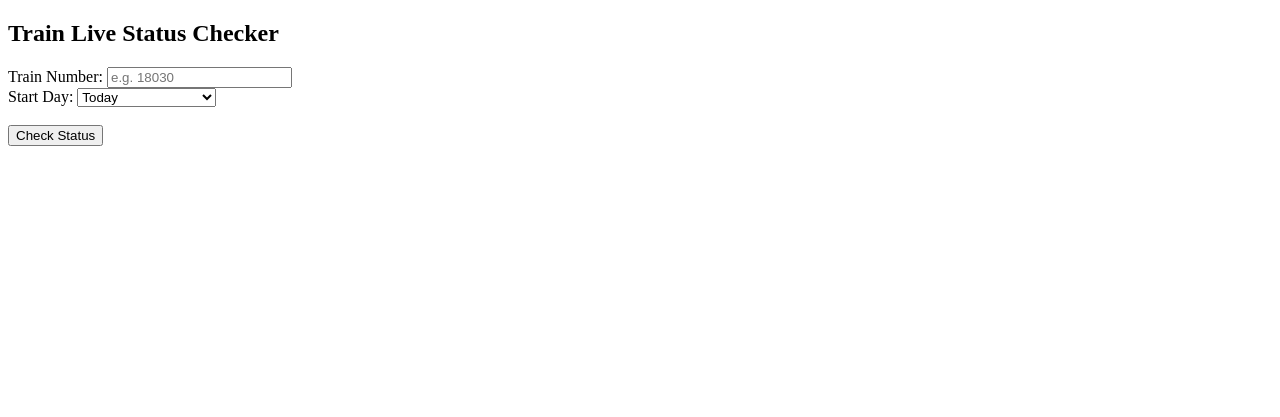
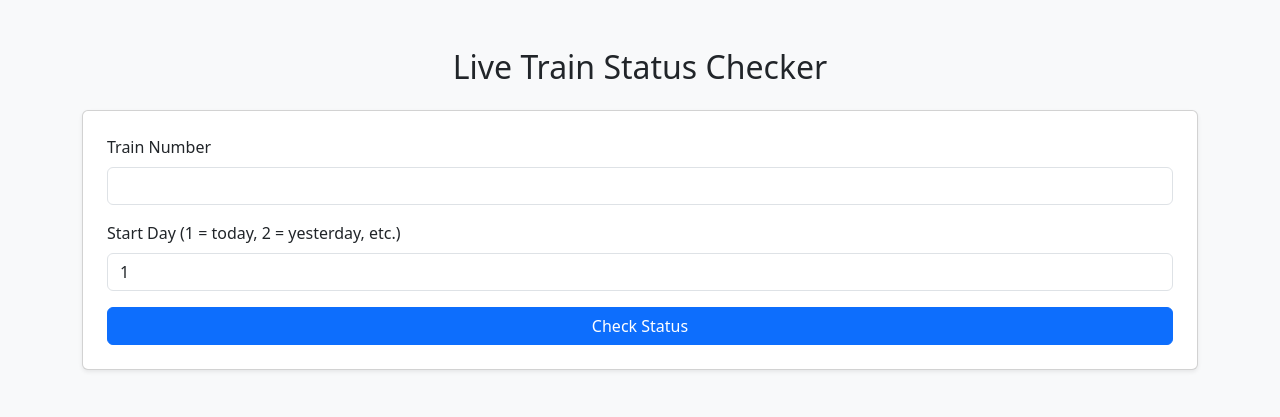
Before and after one commit to jituraj2/train-running-status, a Flask app: page / in a window 1280 px wide. Shown: the top 417 px of the page. Run offline with Flask 3, Linux system fonts and the light colour scheme.

Commit message:
Update index.html

```diff
--- a/templates/index.html
+++ b/templates/index.html
@@ -1,34 +1,79 @@
 <!DOCTYPE html>
-<html>
+<html lang="en">
 <head>
-  <title>Train Live Status</title>
+    <meta charset="UTF-8">
+    <title>Live Train Status</title>
+    <meta name="viewport" content="width=device-width, initial-scale=1">
+    <link href="https://cdn.jsdelivr.net/npm/bootstrap@5.3.3/dist/css/bootstrap.min.css" rel="stylesheet">
 </head>
-<body>
-  <h2>Train Live Status Checker</h2>
-  <label>Train Number:</label>
-  <input type="text" id="trainNo" placeholder="e.g. 18030"><br>
-  <label>Start Day:</label>
-  <select id="startDay">
-    <option value="1">Today</option>
-    <option value="2">Tomorrow</option>
-    <option value="3">Day after Tomorrow</option>
-  </select><br><br>
-  <button onclick="fetchLiveStatus()">Check Status</button>
+<body class="bg-light">
+    <div class="container py-5">
+        <h2 class="text-center mb-4">Live Train Status Checker</h2>
+
+        <div class="card p-4 shadow-sm">
+            <form id="trainForm">
+                <div class="mb-3">
+                    <label for="trainNo" class="form-label">Train Number</label>
+                    <input type="text" class="form-control" id="trainNo" required>
+                </div>
+                <div class="mb-3">
+                    <label for="startDay" class="form-label">Start Day (1 = today, 2 = yesterday, etc.)</label>
+                    <input type="number" class="form-control" id="startDay" min="1" max="3" value="1" required>
+                </div>
+                <button type="submit" class="btn btn-primary w-100">Check Status</button>
+            </form>
+        </div>
+
+        <div id="resultContainer" class="mt-4" style="display: none;">
+            <div class="card p-4 shadow-sm">
+                <h5 class="mb-3">Train Status</h5>
+                <div id="trainStatus" class="text-secondary small"></div>
+            </div>
+        </div>
+
+        <div id="errorContainer" class="mt-4" style="display: none;">
+            <div class="alert alert-danger" id="errorMessage"></div>
+        </div>
+    </div>
 
     <script>
-    async function fetchLiveStatus() {
-        const trainNo = document.getElementById('trainNo').value;
-        const startDay = document.getElementById('startDay').value;
+        document.getElementById('trainForm').addEventListener('submit', async function (e) {
+            e.preventDefault();
 
-        const response = await fetch(`/live-status?trainNo=${trainNo}&startDay=${startDay}`);
+            const trainNo = document.getElementById('trainNo').value.trim();
+            const startDay = document.getElementById('startDay').value.trim();
+
+            document.getElementById('resultContainer').style.display = 'none';
+            document.getElementById('errorContainer').style.display = 'none';
+
+            try {
+                const response = await fetch('/live-status', {
+                    method: 'POST',
+                    headers: {
+                        'Content-Type': 'application/json'
+                    },
+                    body: JSON.stringify({ trainNo, startDay })
+                });
+
                 const data = await response.json();
 
-        if (!data.data?.success) {
-            alert(data.data?.message || "Something went wrong");
+                if (data.success === false || data.status === false) {
+                    document.getElementById('errorMessage').textContent = data?.data?.message || data.error || 'Something went wrong.';
+                    document.getElementById('errorContainer').style.display = 'block';
                 } else {
-            alert("Train Name: " + data.data.train_name + "\nStatus: " + data.data.new_message);
+                    const statusInfo = `
+                        <strong>Train No:</strong> ${data?.data?.train_number || trainNo}<br>
+                        <strong>Train Name:</strong> ${data?.data?.train_name || 'N/A'}<br>
+                        <strong>Message:</strong> ${data?.data?.message || 'N/A'}
+                    `;
+                    document.getElementById('trainStatus').innerHTML = statusInfo;
+                    document.getElementById('resultContainer').style.display = 'block';
                 }
+            } catch (err) {
+                document.getElementById('errorMessage').textContent = "Network error or server issue.";
+                document.getElementById('errorContainer').style.display = 'block';
             }
+        });
     </script>
 </body>
 </html>
```
Lines whose indentation alone changed are shown as unchanged.
